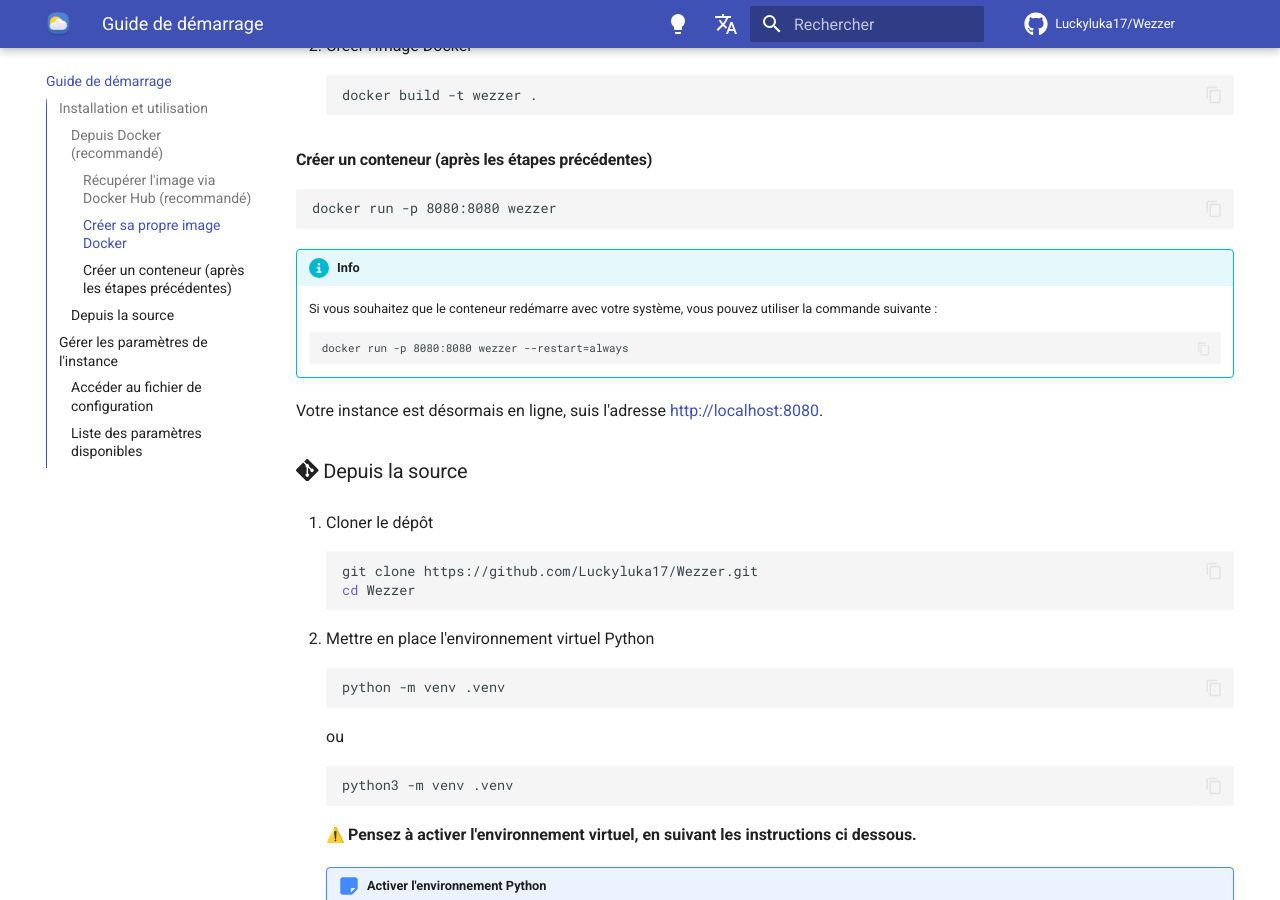
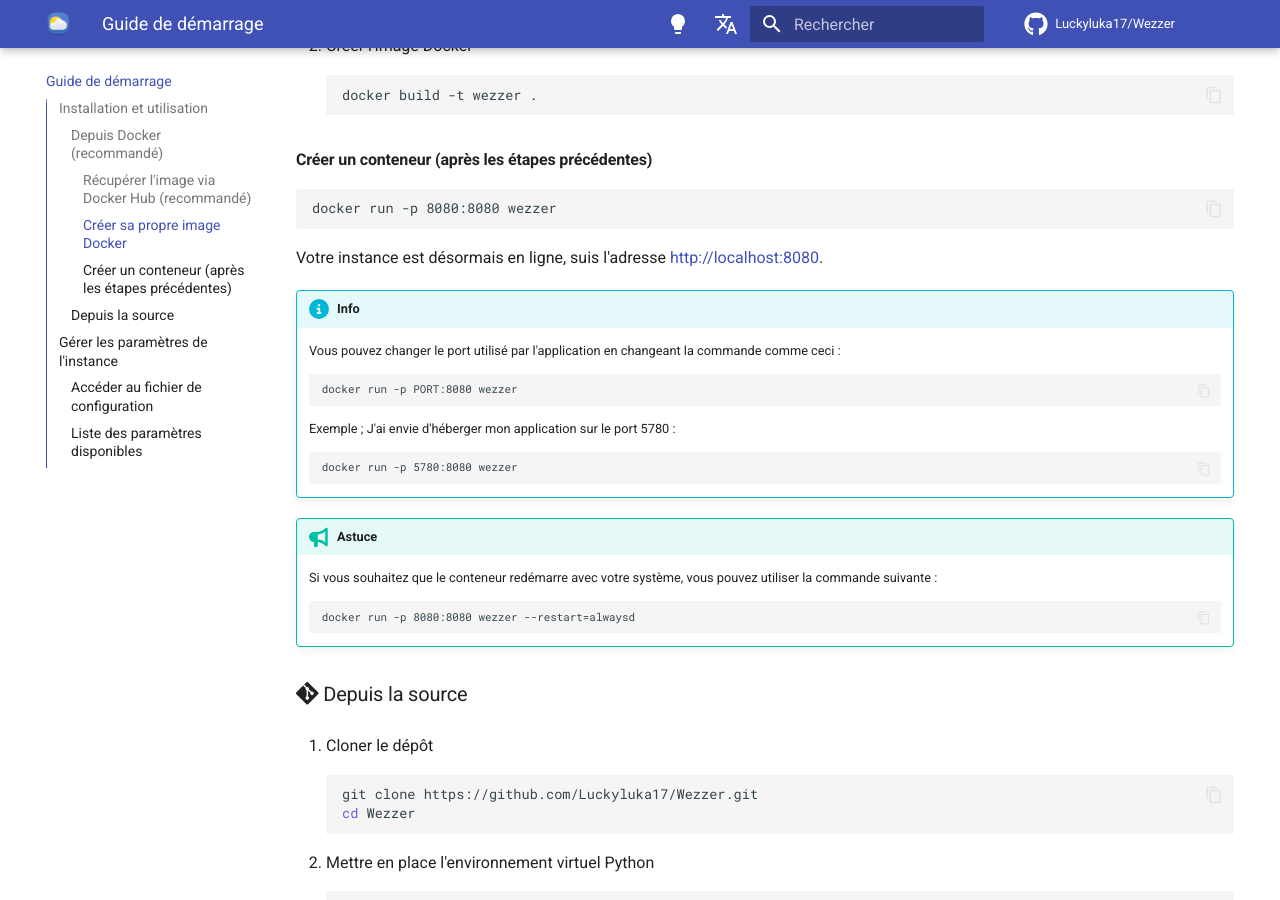
Before and after one commit to Luckyluka17/Wezzer, an MkDocs documentation site: the page built from docs/install.md, in a window 1280 px wide and 900 px high, scrolled down 696 px. Built offline with MkDocs 1.6.1 and Material for MkDocs 9.7.7, drawn with Linux system fonts in a browser that asks for light colours; emoji names are drawn with the system emoji font; comment, search, counter and statistics services are not loaded.

Commit message:
Update install.md

````diff
--- a/docs/install.md
+++ b/docs/install.md
@@ -32,13 +32,26 @@ docker pull luckyluka17/wezzer
 docker run -p 8080:8080 wezzer
 ```
 
+Votre instance est désormais en ligne, suis l'adresse [http://localhost:8080](http://localhost:8080).
+
 !!! info
+    Vous pouvez changer le port utilisé par l'application en changeant la commande comme ceci :
+    ```
+    docker run -p PORT:8080 wezzer
+    ```
+
+    Exemple ; J'ai envie d'héberger mon application sur le port 5780 :
+    ```
+    docker run -p 5780:8080 wezzer
+    ```
+
+!!! tip "Astuce"
     Si vous souhaitez que le conteneur redémarre avec votre système, vous pouvez utiliser la commande suivante :
     ```
-    docker run -p 8080:8080 wezzer --restart=always
+    docker run -p 8080:8080 wezzer --restart=alwaysd
     ```
 
-Votre instance est désormais en ligne, suis l'adresse [http://localhost:8080](http://localhost:8080).
+
 
 ### :simple-git: Depuis la source
 1. Cloner le dépôt
````
